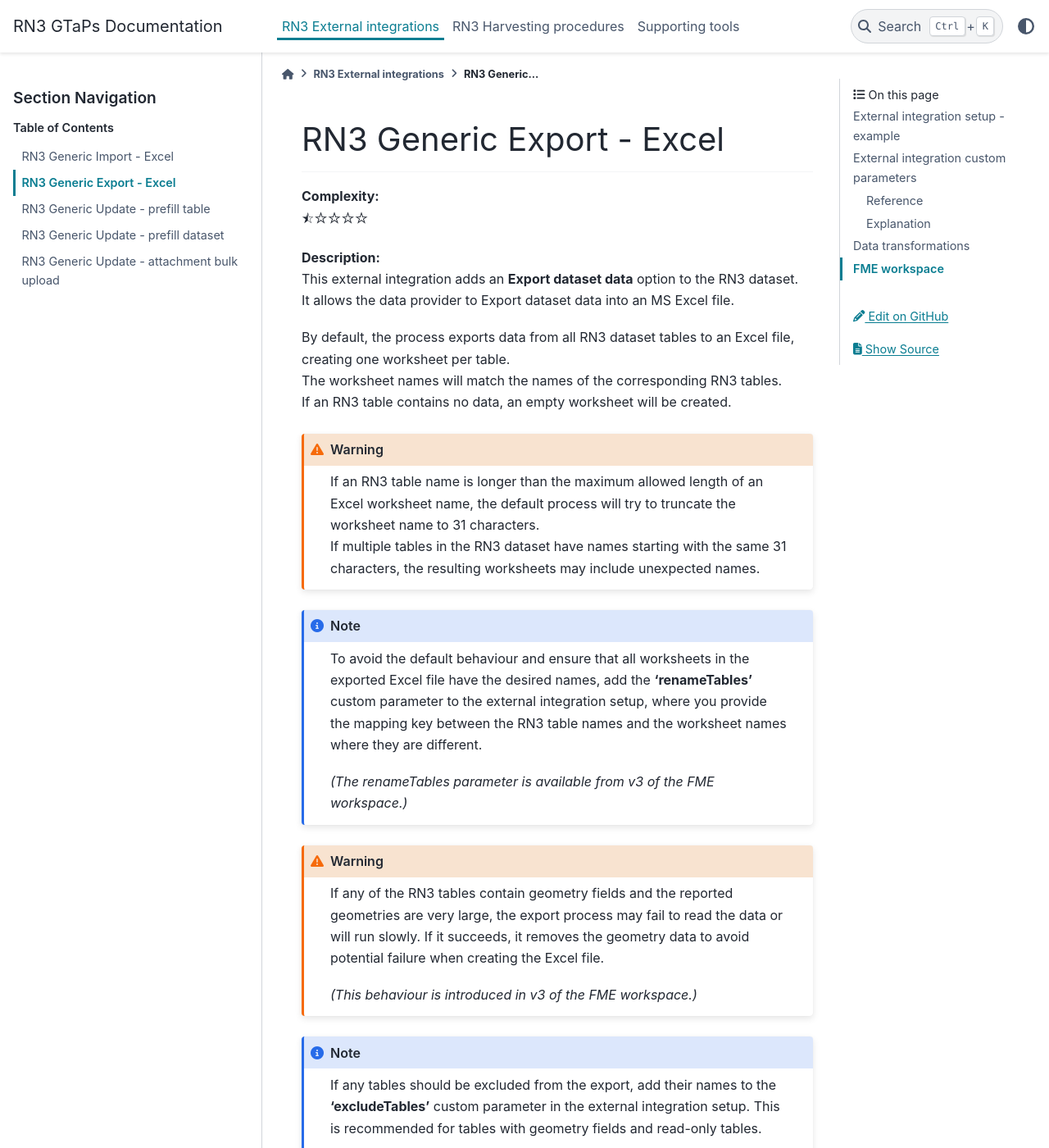
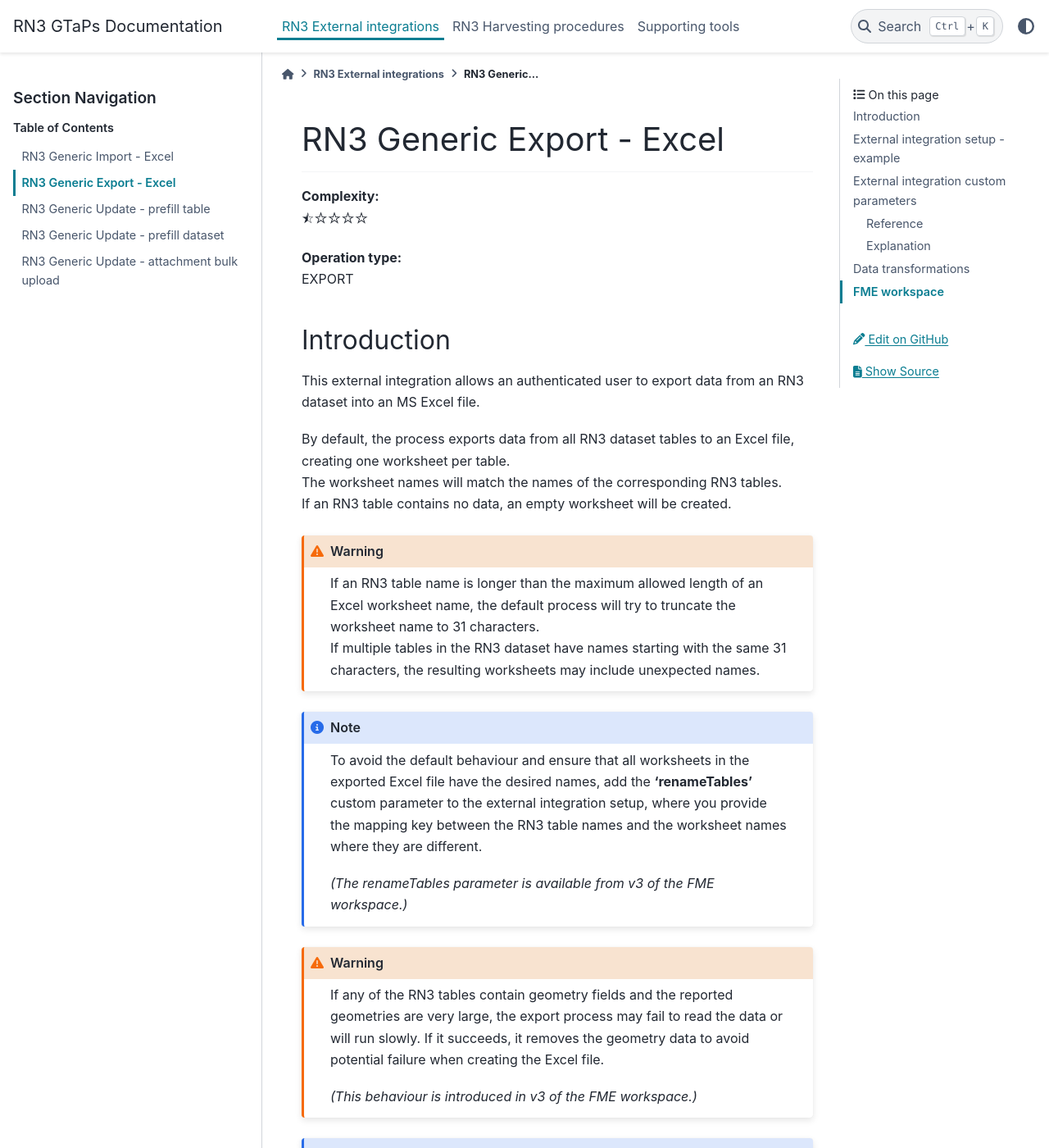
Before and after one commit to eeadata/RN3.GenericToolsAndProcesses.Documentation, a Sphinx documentation site: the page built from docs/RN3ExternalIntegrations/RN3_Generic_Export_Excel.md, in a window 1280 px wide and 1400 px high. Shown: the whole window at 82% size. Built offline with Sphinx 7.4.7 and the PyData theme 0.15.4, drawn with Linux system fonts in a browser that asks for light colours; some of the changed text lies outside the part shown.

Commit message:
minor edits in the external integration docs
Moved Operation type to the top.
Changed **Description:** to ## Introduction.

```diff
--- a/docs/RN3ExternalIntegrations/RN3_Generic_Export_Excel.md
+++ b/docs/RN3ExternalIntegrations/RN3_Generic_Export_Excel.md
@@ -5,10 +5,12 @@
 **Complexity:**
 <span class="stars">⯪☆☆☆☆</span>
 
+**Operation type:**
+EXPORT
 
-**Description:**
-This external integration adds an **Export dataset data** option to the RN3 dataset.
-It allows the data provider to Export dataset data into an MS Excel file.
+## Introduction
+
+This external integration allows an authenticated user to export data from an RN3 dataset into an MS Excel file.
 
 By default, the process exports data from all RN3 dataset tables to an Excel file, creating one worksheet per table.
 The worksheet names will match the names of the corresponding RN3 tables.
@@ -101,7 +100,7 @@
 The external integration FME workspace does the following:
 - Downloads and reads data from the RN3 dataset tables, except the data from RN3 tables set for exclusion in the **excludeTables** parameter.
 - Transforms or removes selected data values if needed and possible.
-- Writes data into an Excel file, with worksheet names matching the table names, or the names supplied in the ***renameTables** parameter.
+- Writes data into an Excel file, with worksheet names matching the table names, or the names supplied in the **renameTables** parameter.
 
 It downloads the data from RN3 as a ZIP file containing a set of CSV files, one per RN3 dataset table, using the asynchronous request starting with '/dataset/v4/etlExport/{datasetId}' RN3 API endpoint.
 It is not possible to specify which tables to exclude from the download; therefore, the ZIP file contains data from all tables. The 'table' exclusion is done during the data reading step.
```
Also changed, not shown: other parts of docs/RN3ExternalIntegrations/RN3_Generic_Export_Excel.md (+0 -3 lines), docs/RN3ExternalIntegrations/RN3_Generic_Import_Excel.md (+5 -7 lines), docs/RN3ExternalIntegrations/RN3_Generic_Update_attachment_bulkUpload.md (+6 -5 lines), docs/RN3ExternalIntegrations/RN3_Generic_Update_prefill_dataset.md (+7 -7 lines), docs/RN3ExternalIntegrations/RN3_Generic_Update_prefill_table.md (+6 -7 lines).
